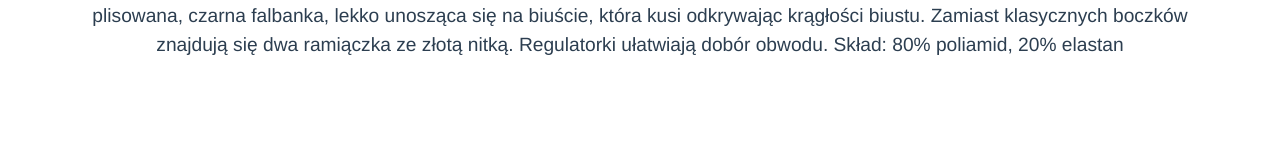
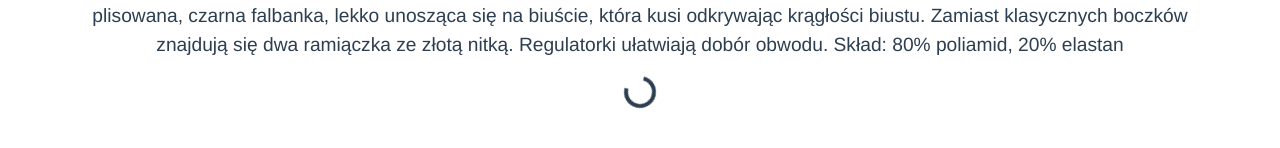
Before and after one commit to Kasia94/vue-e-commerce, a Vue app: page /product/1 in a window 1280 px wide. Shown: the part 402-550 px from the top of the page. Built offline with nearby package versions, Linux system fonts and the light colour scheme; data requests are answered from the project's data file.

Commit message:
fix-loading-ProductPage

```diff
--- a/src/views/ProductPage.vue
+++ b/src/views/ProductPage.vue
@@ -52,6 +52,7 @@
         {{ product.description }}
       </p>
     </b-row>
+    <b-spinner v-if="loading=true" />
     <modalBasket
       v-if="product"
       ref="modalBasket"
@@ -79,11 +80,14 @@ export default {
   },
   data () {
     return {
-      product: {}
+      product: {},
+      loading: false
     }
   },
   mounted () {
+    this.loading = true
     this.axios.get(`/products/${this.id}`).then(res => { this.product = res.data })
+    this.loading = false
   },
 
   methods: {
```
